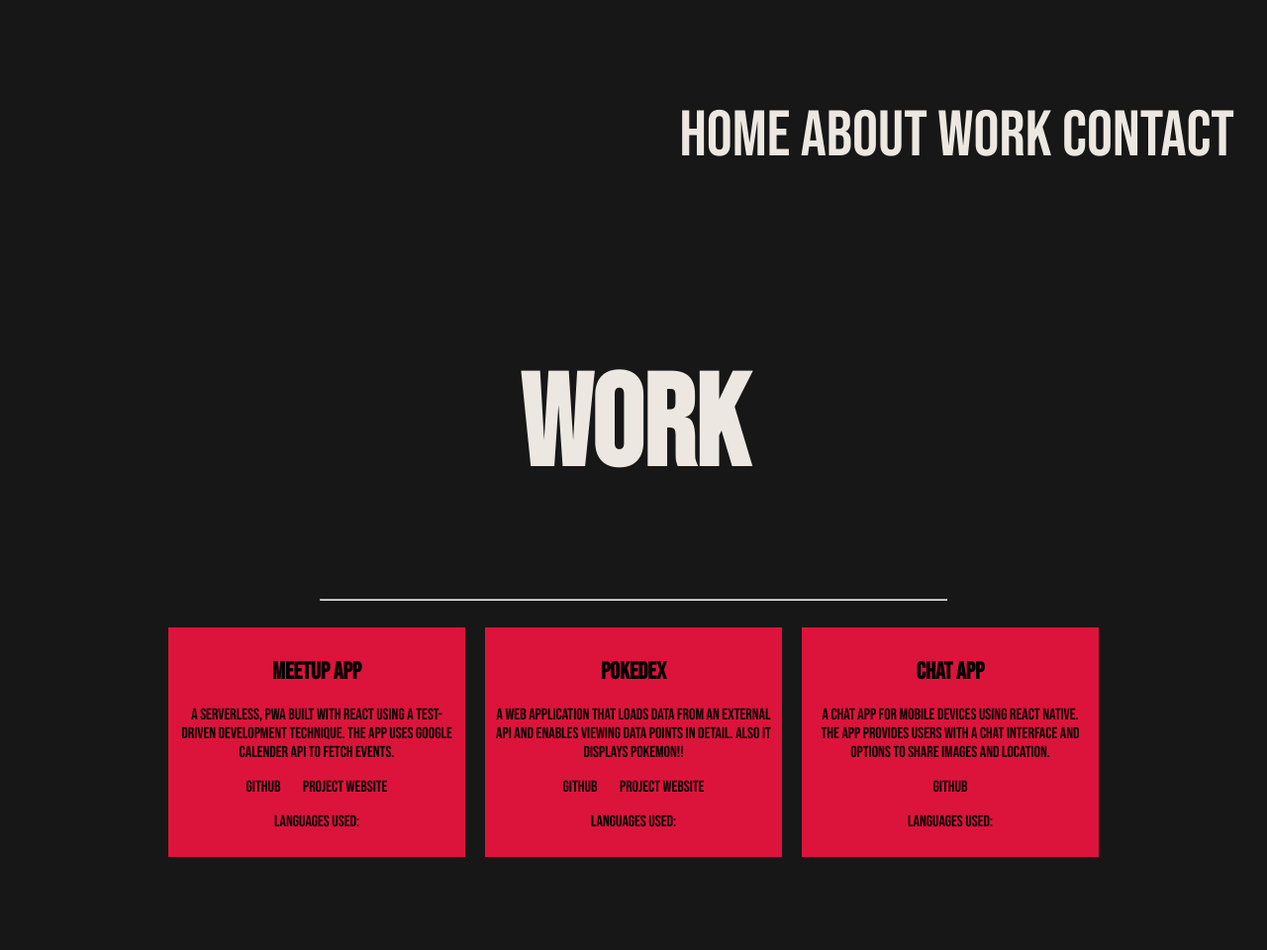
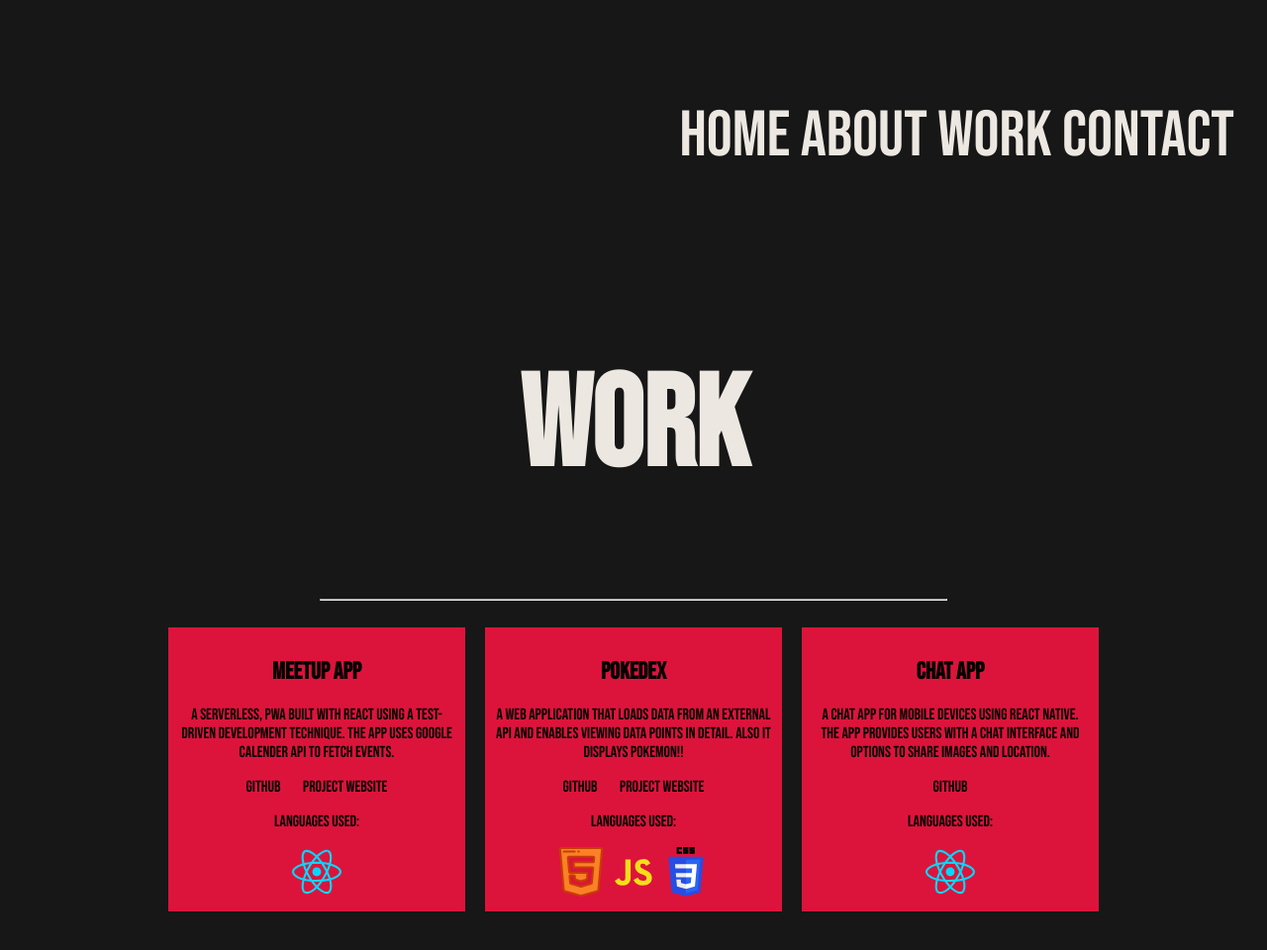
Before and after one commit to OlvarAba/Portfolio-Website, a plain HTML site: page work.html in a window 1280 px wide. Shown: the top 960 px of the page at 99% size. Drawn offline with Linux system fonts and the light colour scheme.

Commit message:
updated work page

```diff
--- a/work.html
+++ b/work.html
@@ -39,6 +39,7 @@
       <p>
         Languages used:
       </p>
+      <img src="img\react-icon.svg" height="50px" width="50px" title="React">
     </div>
     <!-- Pokedex -->
     <div class="grid__item">
@@ -51,6 +52,9 @@
       <p>
         Languages used:
       </p>
+      <img src="img\html-icon.svg" height="50px" width="50px" alt="html" title="HTML">
+      <img src="img\js-icon.svg" height="50px" width="50px" alt="javascript" title="Javascript">
+      <img src="img\css-logo.svg" height="50px" width="50px" alt="css" title="CSS">
     </div>
     <!-- Chat App -->
     <div class="grid__item">
@@ -62,6 +66,7 @@
       <p>
         Languages used:
       </p>
+      <img src="img\react-icon.svg" height="50px" width="50px" title="React">
     </div>
   </div>
 </section>
```
Also changed, not shown: img/css-logo.svg (added), img/html-icon.svg (added), img/js-icon.svg (added), img/react-icon.svg (added).
